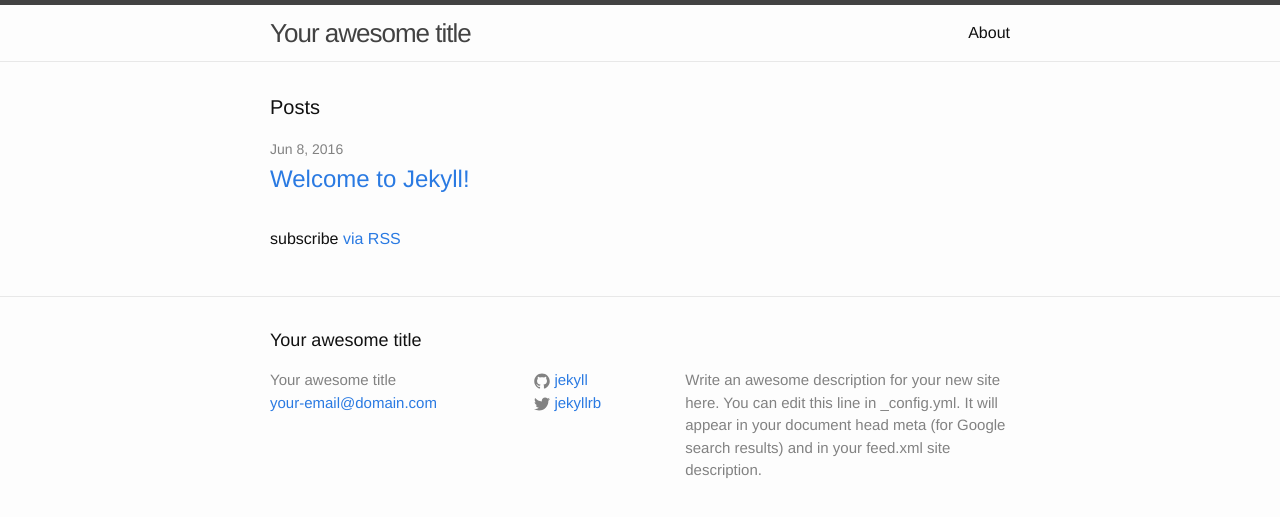
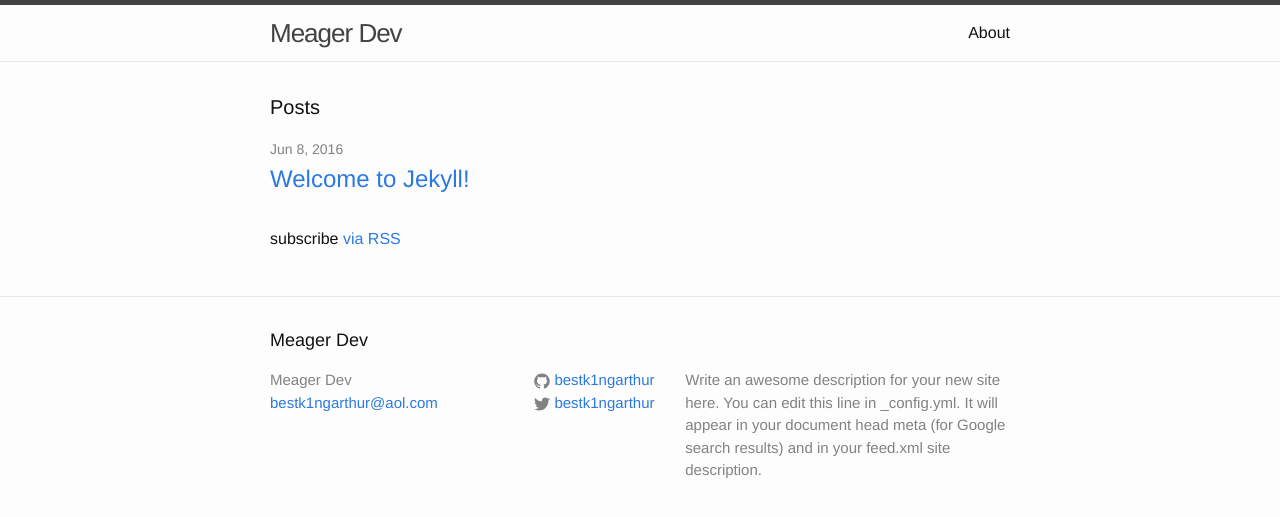
Before and after one commit to bestK1ngArthur/bestK1ngArthur.github.io, a Jekyll site: the page built from index.html, in a window 1280 px wide. Shown: the top 517 px of the page. Built offline with Jekyll 4.4.1, drawn with Linux system fonts in a browser that asks for light colours.

Commit message:
Update README.md

```diff
--- a/_config.yml
+++ b/_config.yml
@@ -6,16 +6,16 @@
 # 'jekyll serve'. If you change this file, please restart the server process.
 
 # Site settings
-title: Your awesome title
-email: your-email@domain.com
+title: Meager Dev
+email: bestk1ngarthur@aol.com
 description: > # this means to ignore newlines until "baseurl:"
   Write an awesome description for your new site here. You can edit this
   line in _config.yml. It will appear in your document head meta (for
   Google search results) and in your feed.xml site description.
 baseurl: "" # the subpath of your site, e.g. /blog
-url: "http://yourdomain.com" # the base hostname & protocol for your site
-twitter_username: jekyllrb
-github_username:  jekyll
+url: "http://bestk1ng.ru" # the base hostname & protocol for your site
+twitter_username: bestk1ngarthur
+github_username:  bestk1ngarthur
 
 # Build settings
 markdown: kramdown
```
Also changed, not shown: README.md.
